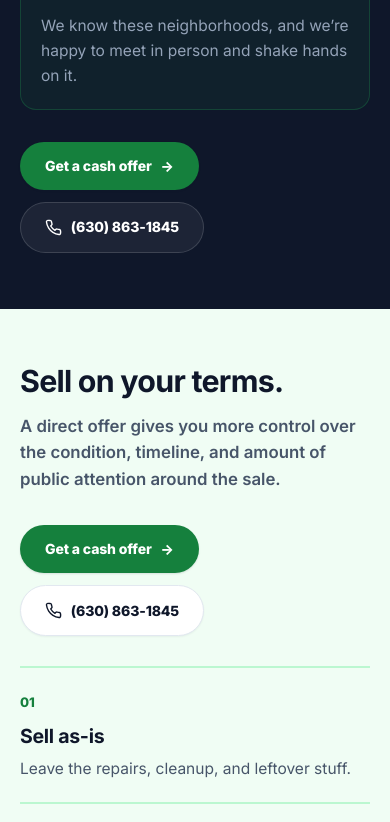
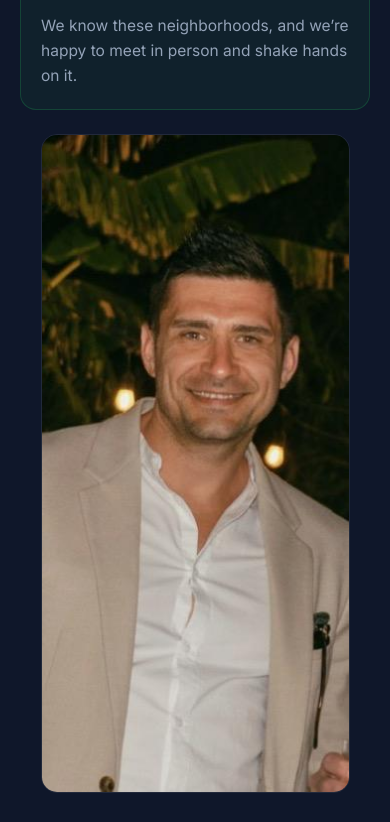
Before and after one commit to LM0323/NikoCashOffer, a plain HTML site: page index.html in a window 390 px wide. Shown: the part 4202-5024 px from the top of the page. Drawn offline with Linux system fonts and the light colour scheme.

Commit message:
Add local direct photo to landing page
Place the provided photo after the number 4 local-business card and style it responsively within the dark section.\n\nCo-authored-by: Copilot <223556219+Copilot@users.noreply.github.com>

```diff
--- a/css/site.css
+++ b/css/site.css
@@ -374,6 +374,19 @@ svg { display: block; }
   color: var(--green-light);
 }
 
+.reason-photo {
+  margin: clamp(1.5rem, 4vw, 2.5rem) auto 0;
+  max-width: 309px;
+}
+
+.reason-photo img {
+  display: block;
+  width: 100%;
+  height: auto;
+  border: 1px solid var(--line-dark);
+  border-radius: 16px;
+}
+
 @media (max-width: 800px) {
   .steps, .terms { grid-template-columns: 1fr; }
 }
--- a/index.html
+++ b/index.html
@@ -185,6 +185,10 @@
           </li>
         </ol>
 
+        <figure class="reason-photo">
+         <img src="images/local-direct.jpg" alt="Niko Nikolic meeting with a local homeowner">
+        </figure>
+
         <div class="cta-row">
           <a href="#contact" class="btn btn--primary">Get a cash offer <span class="btn__arrow" aria-hidden="true">&rarr;</span></a>
           <a href="tel:6308631845" class="btn btn--ghost-dark">
```
Also changed, not shown: images/local-direct.jpg (added).
